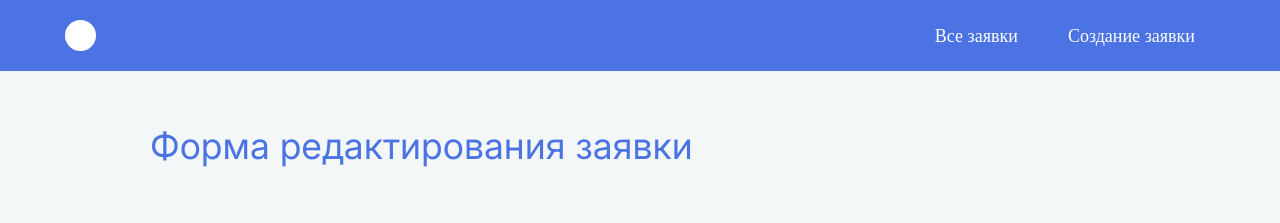
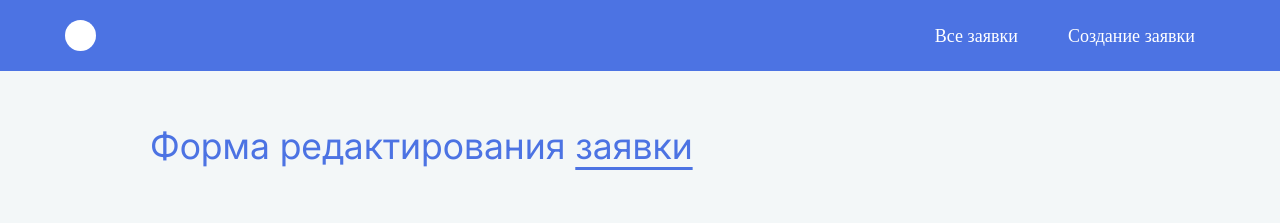
Before and after one commit to r1zyh/my-app, a React (Vite) app: page / in a window 1280 px wide. Both pictures are taken after a click on the button 1260 px from the left and 267 px from the top of the page. Shown: the top 223 px of the page. Built offline with nearby package versions, Linux system fonts and the light colour scheme.

Commit message:
Добавит underline

```diff
--- a/src/pages/form/form.tsx
+++ b/src/pages/form/form.tsx
@@ -77,7 +77,8 @@ export function VacancyForm() {
       <Header />
       <Container>
         <h1 className="main__title">
-          Форма {`${offerId ? "редактирования" : "размещение"}`} заявки
+          Форма {`${offerId ? "редактирования" : "размещение"}`}{" "}
+          <span className="main__title--underline">заявки</span>
         </h1>
         <Formik
           initialValues={initialValues}
--- a/src/styles/index.css
+++ b/src/styles/index.css
@@ -153,6 +153,14 @@ body {
     color: #4C73E3;
     margin-top: 48px;
     margin-bottom: 56px;
+}
+
+.main__title--underline {
+    text-decoration: underline;
+    text-decoration-style: solid;
+    text-decoration-thickness: auto;
+    text-underline-offset: 8px;
+    color: #4C73E3;
 }
 
 /* ширина списка вакансий */
```
